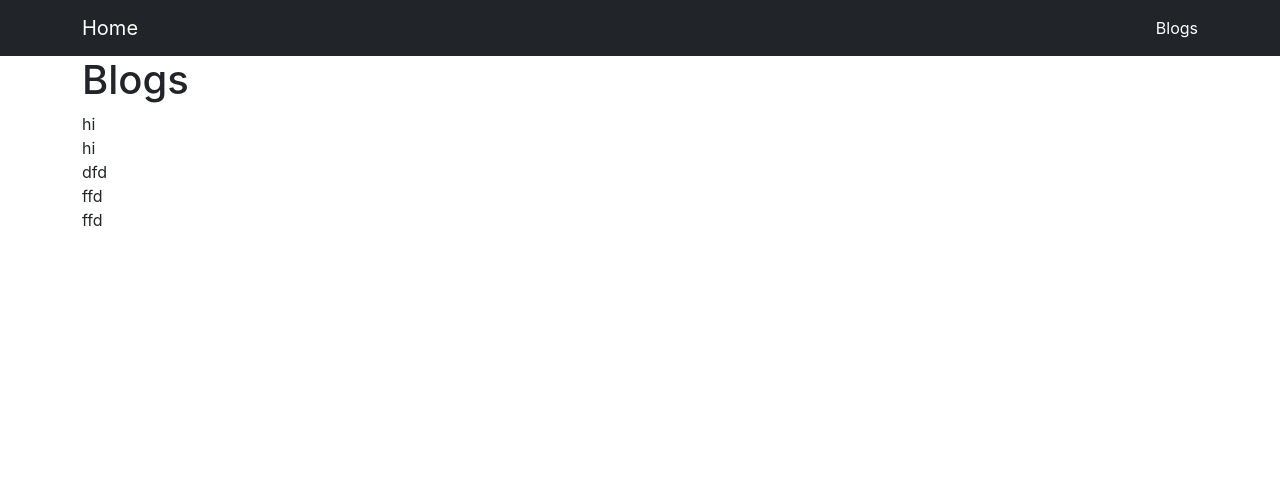
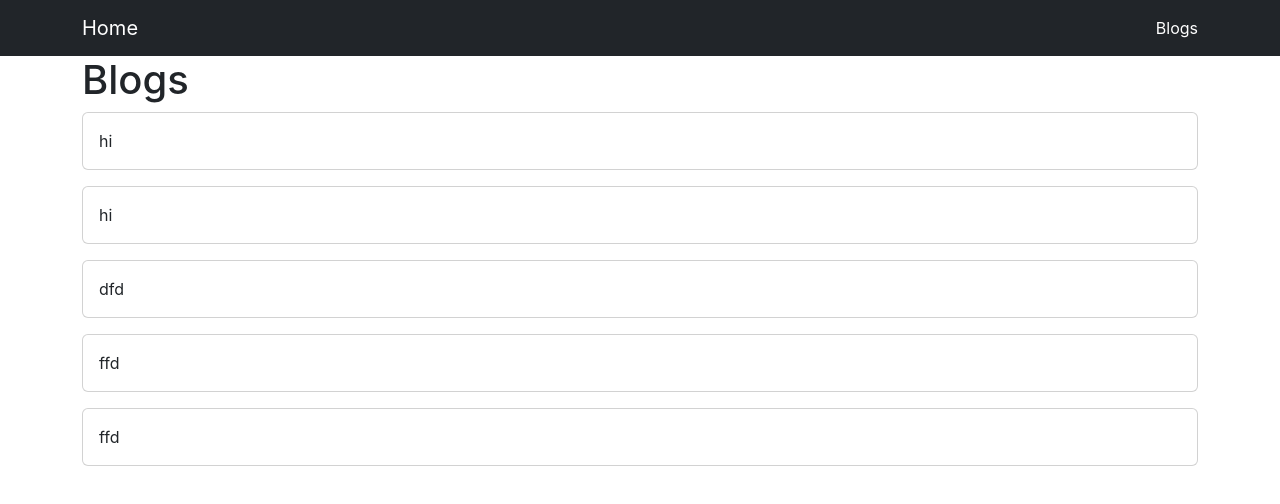
Before and after one commit to yungan9/blog, a React (Create React App) app: page /blogs in a window 1280 px wide. Shown: the top 504 px of the page. Built offline with nearby package versions, Linux system fonts and the light colour scheme; data requests are answered from the project's data file.

Commit message:
listpage card

```diff
--- /dev/null
+++ b/src/components/Card.js
@@ -0,0 +1,16 @@
+const Card = ({title, children}) => {
+    return(
+        <div className="card mb-3">
+           <div className="card-body">
+            <div className="d-flex justify-content-between">
+                <div>{title}</div>
+                {children && <div>{children}</div>}
+
+            </div>
+           </div>
+        </div>
+
+    );
+};
+
+export default Card;
--- a/src/pages/ListPage.js
+++ b/src/pages/ListPage.js
@@ -1,26 +1,28 @@
 import axios from "axios";
 import { useState, useEffect } from "react";
+import Card from '../components/Card';
 
 const ListPage = () => {
     const [posts, setPosts] = useState([]);
 
-    const getPosts = () =>{
-        axios.get('http://localhost:3001/posts').then((res)=>{
+    const getPosts = () => {
+        axios.get('http://localhost:3001/posts').then((res) => {
             setPosts(res.data);
         })
     }
 
-    useEffect(()=>{
+    useEffect(() => {
         getPosts();
-    },[]);
+    }, []);
 
 
-    return(
+    return (
         <div>
             <h1>Blogs</h1>
             {posts.map(post => {
                 return (
-                    <div key={post.id}>{post.title}</div>
+                    <Card key={post.id} title={post.title}>
+                    </Card>
                 );
             })}
         </div>
```
